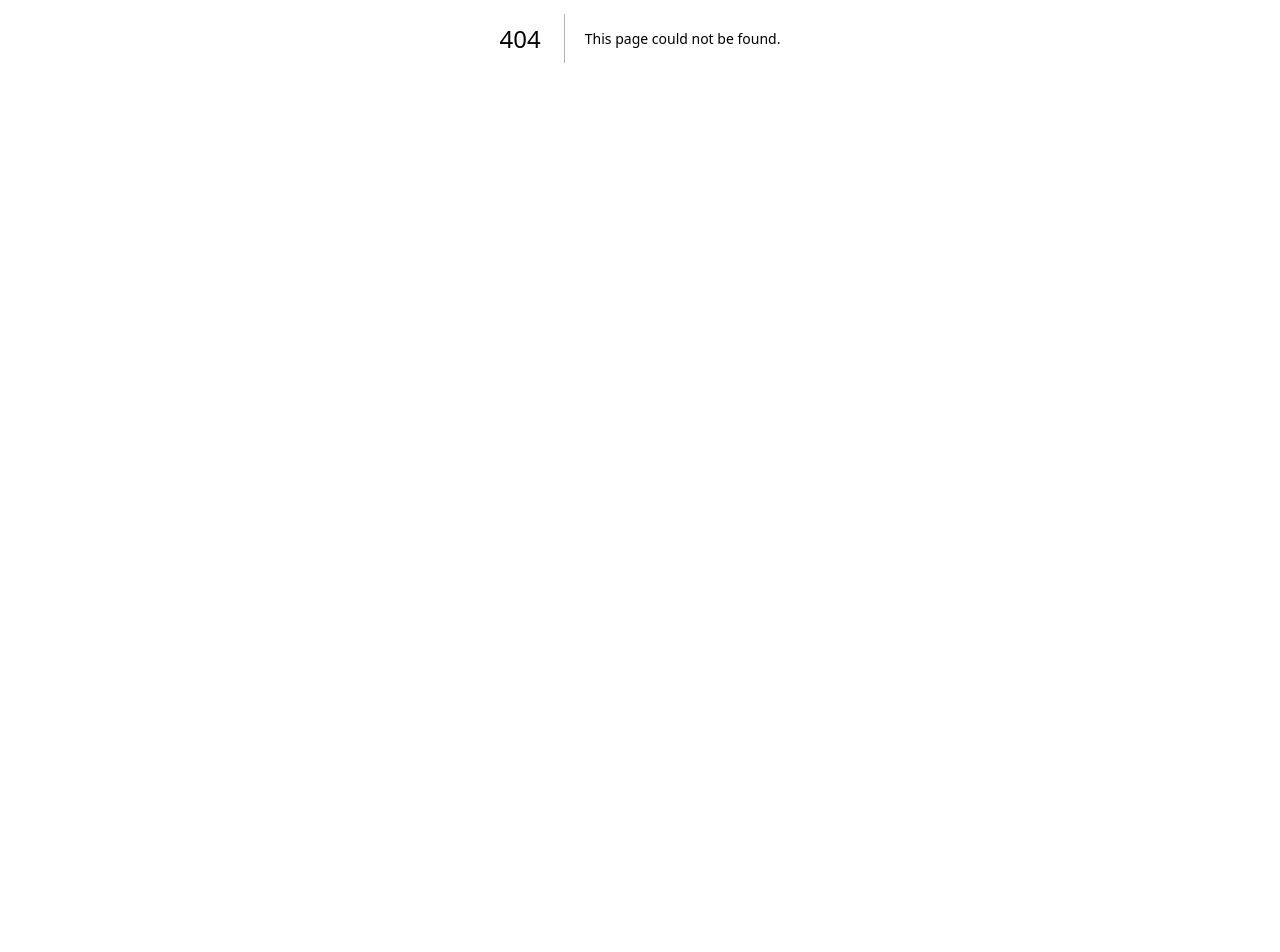
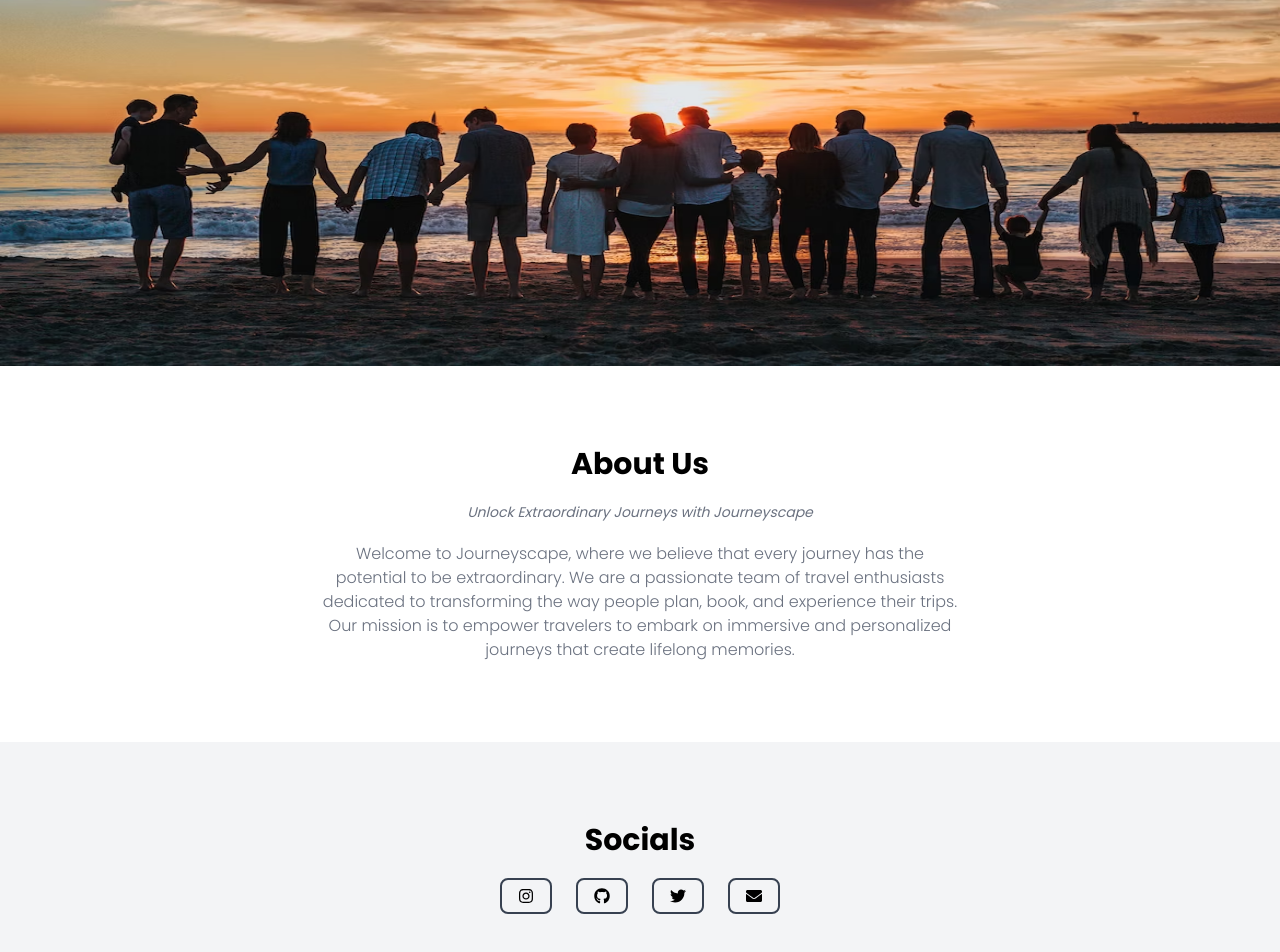
Before and after one commit to bineetNaidu/journeyscape, a Next.js app: page /about-us in a window 1280 px wide. Before the commit this address had no page. Shown: the part 362-1314 px from the top of the page. Before the commit the page ends 800 px from the top, so only its background shows below. Built offline with nearby package versions, Linux system fonts and the light colour scheme.

Commit message:
🎉 add about-us page

```diff
--- /dev/null
+++ b/src/pages/about-us.tsx
@@ -0,0 +1,82 @@
+import { Button } from '@/components/Button';
+import { Layout } from '@/components/Layout';
+import { FaInstagram, FaTwitter, FaGithub, FaEnvelope } from 'react-icons/fa';
+import Image from 'next/image';
+
+const AboutUs = () => {
+  return (
+    <Layout title="About Us | Journeyscape">
+      <section className="relative">
+        <Image
+          src="/about-us-banner.png"
+          alt="About Us Banner"
+          width={8000}
+          height={8000}
+          className="w-full h-[350px] md:h-[500px] lg:h-[600px] object-fill pointer-events-none bg-repeat bg-cover bg-top"
+          priority
+        />
+      </section>
+      <section className="w-11/12 md:w-6/12 mx-auto my-20 text-center">
+        <h2 className="text-2xl md:text-3xl font-bold">About Us</h2>
+        <i className="text-gray-500 mt-5 block text-sm">
+          Unlock Extraordinary Journeys with Journeyscape
+        </i>
+        <p className="text-gray-500 mt-5 font-light">
+          Welcome to Journeyscape, where we believe that every journey has the
+          potential to be extraordinary. We are a passionate team of travel
+          enthusiasts dedicated to transforming the way people plan, book, and
+          experience their trips. Our mission is to empower travelers to embark
+          on immersive and personalized journeys that create lifelong memories.
+        </p>
+      </section>
+
+      <section className="bg-gray-100">
+        <div className="w-11/12 md:w-6/12 mx-auto py-20 text-center">
+          <h2 className="text-2xl md:text-3xl font-bold">Socials</h2>
+
+          <div className="flex justify-center gap-6">
+            <a
+              href="https://www.instagram.com/bineet_naidu/"
+              target="_blank"
+              rel="noreferrer"
+            >
+              <Button>
+                <FaInstagram />
+              </Button>
+            </a>
+            <a
+              href="https://www.github.com/bineetNaidu/"
+              target="_blank"
+              rel="noreferrer"
+            >
+              <Button>
+                <FaGithub />
+              </Button>
+            </a>
+            <a
+              href="https://www.twitter.com/bineet_naidu/"
+              target="_blank"
+              rel="noreferrer"
+            >
+              <Button>
+                <FaTwitter />
+              </Button>
+            </a>
+            <a
+              href="mailto:bineetnaiduapps@gmail.com
+							"
+              target="_blank"
+              rel="noreferrer"
+            >
+              <Button>
+                <FaEnvelope />
+              </Button>
+            </a>
+          </div>
+        </div>
+      </section>
+    </Layout>
+  );
+};
+
+export default AboutUs;
```
Also changed, not shown: public/about-us-banner.png (added).
